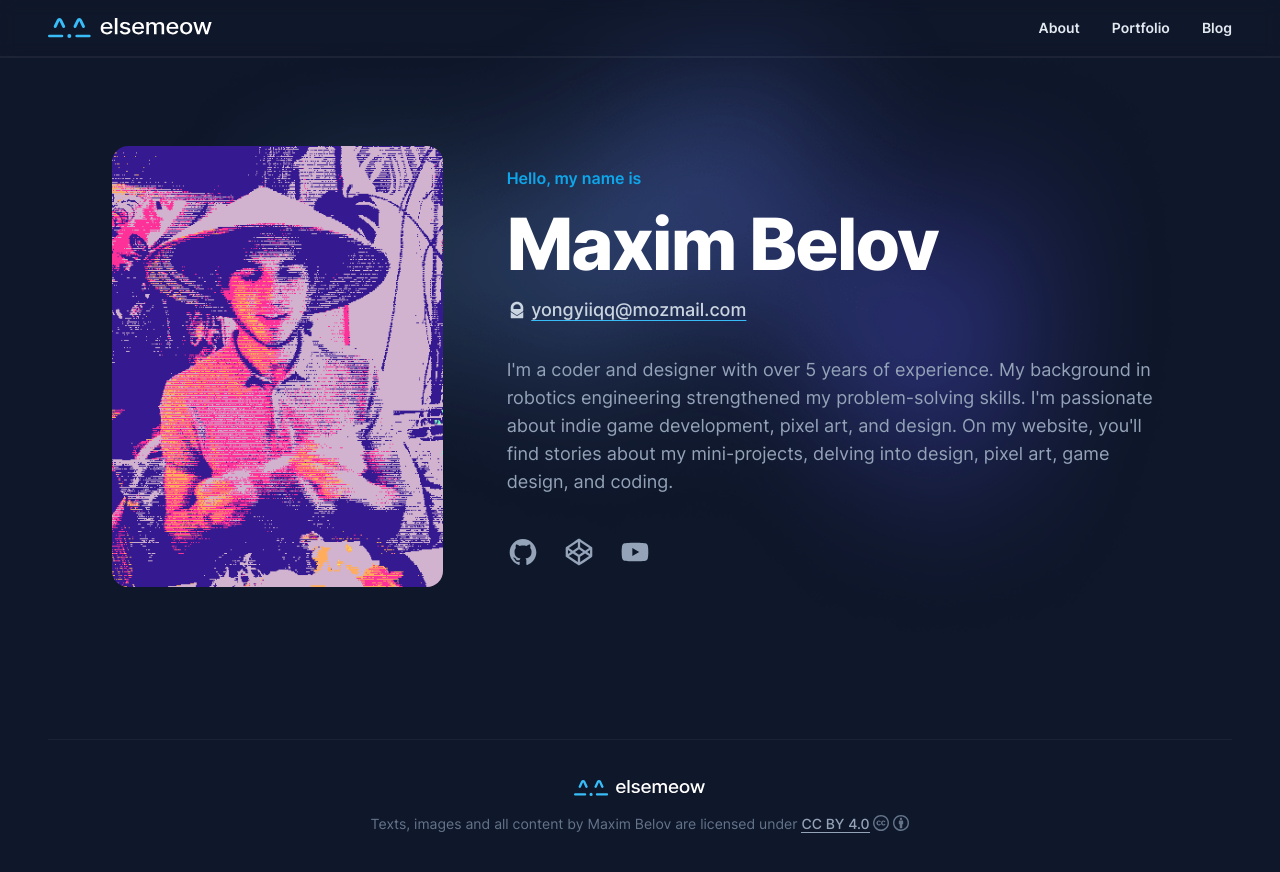
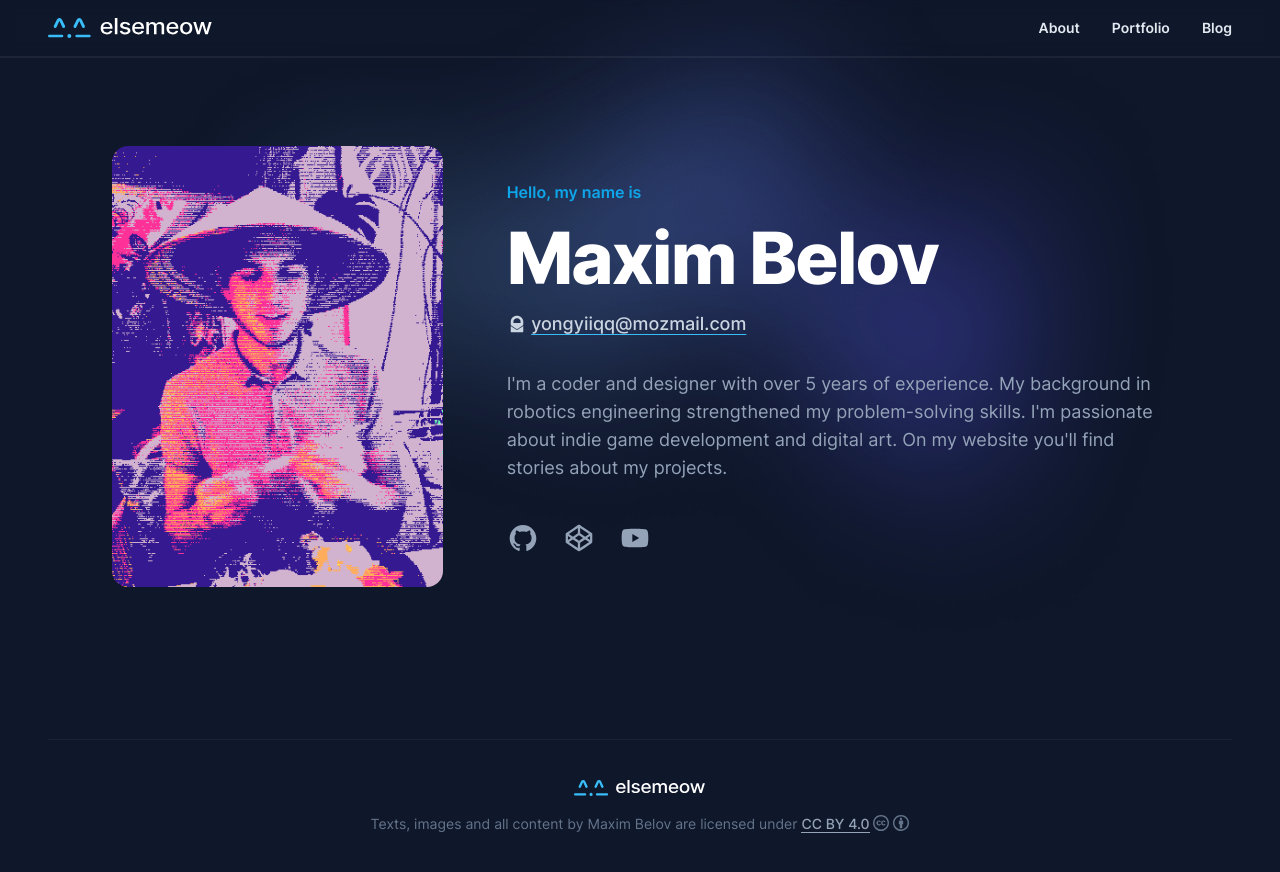
Before and after one commit to elsemeow/elsemeow.github.io, a Jekyll site: the page built from index.html, in a window 1280 px wide. Shown: the top 872 px of the page. Built offline with Jekyll 4.4.1, drawn with Linux system fonts in a browser that asks for light colours.

Commit message:
Update about

```diff
--- a/_config.yml
+++ b/_config.yml
@@ -6,8 +6,8 @@ author: Maxim Belov
 email: yongyiiqq@mozmail.com
 title: Elsemeow's Vault
 description: >-
-  Coder and designer with a passion for indie game development,
-  pixel art, and design. Explore my work on my website.
+  Coder and designer with a passion for indie game development
+  and digital art. Explore my work on my website.
 
 plugins:
   - jekyll-sitemap
--- a/index.html
+++ b/index.html
@@ -27,9 +27,8 @@ title: About
       <p class="lg:text-lg text-slate-400 mt-6 lg:mt-8">
         I'm a coder and designer with over 5 years of experience.
         My background in robotics engineering strengthened my problem-solving skills.
-        I'm passionate about indie game development, pixel art, and design. On my
-        website, you'll find stories about my mini-projects, delving into design, pixel
-        art, game design, and coding.
+        I'm passionate about indie game development and digital art.
+        On my website you'll find stories about my projects.
       </p>
       <div class="flex gap-x-4 lg:gap-x-6 mt-6 lg:mt-10">
         {% include socials.html %}
```
